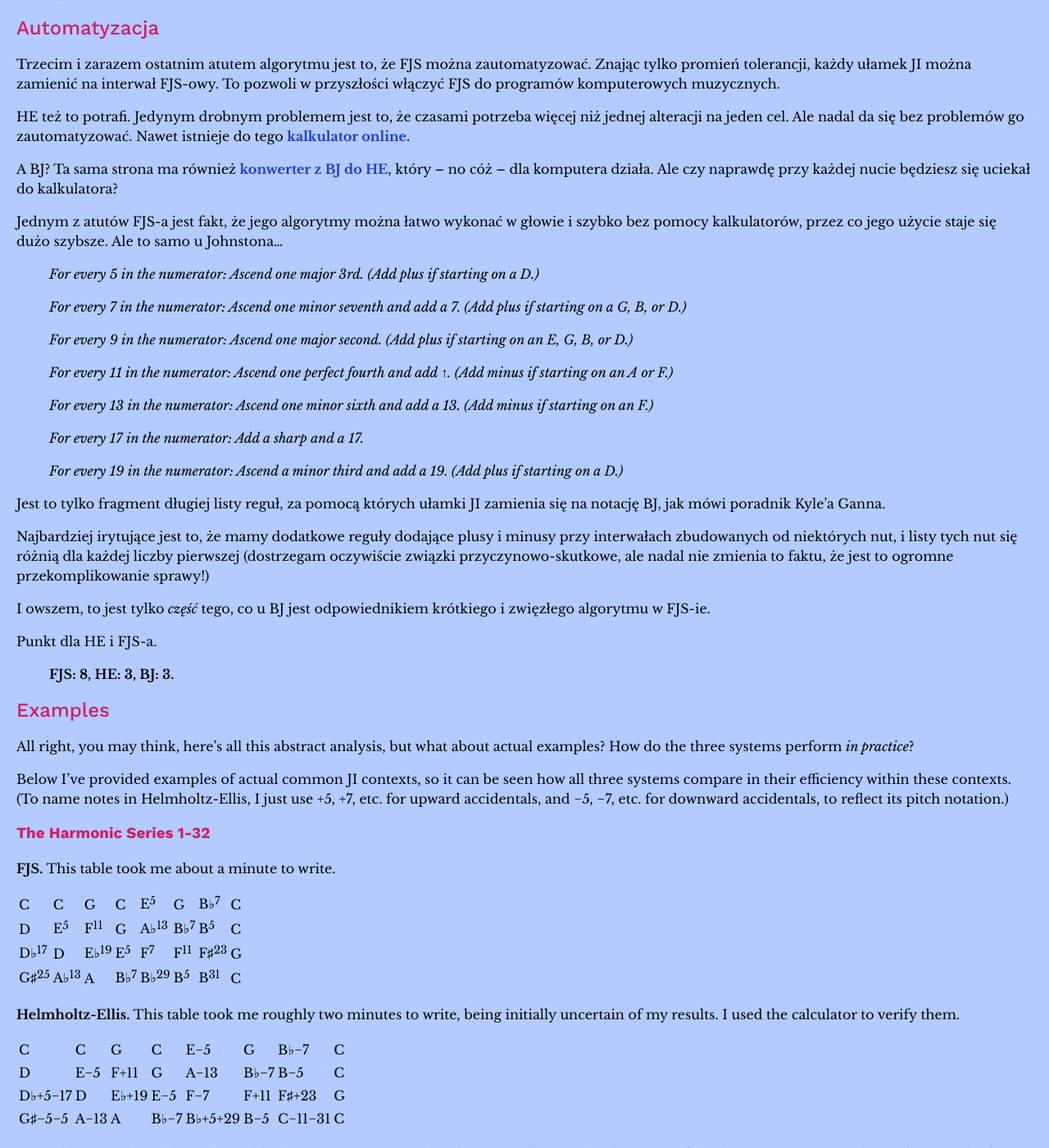
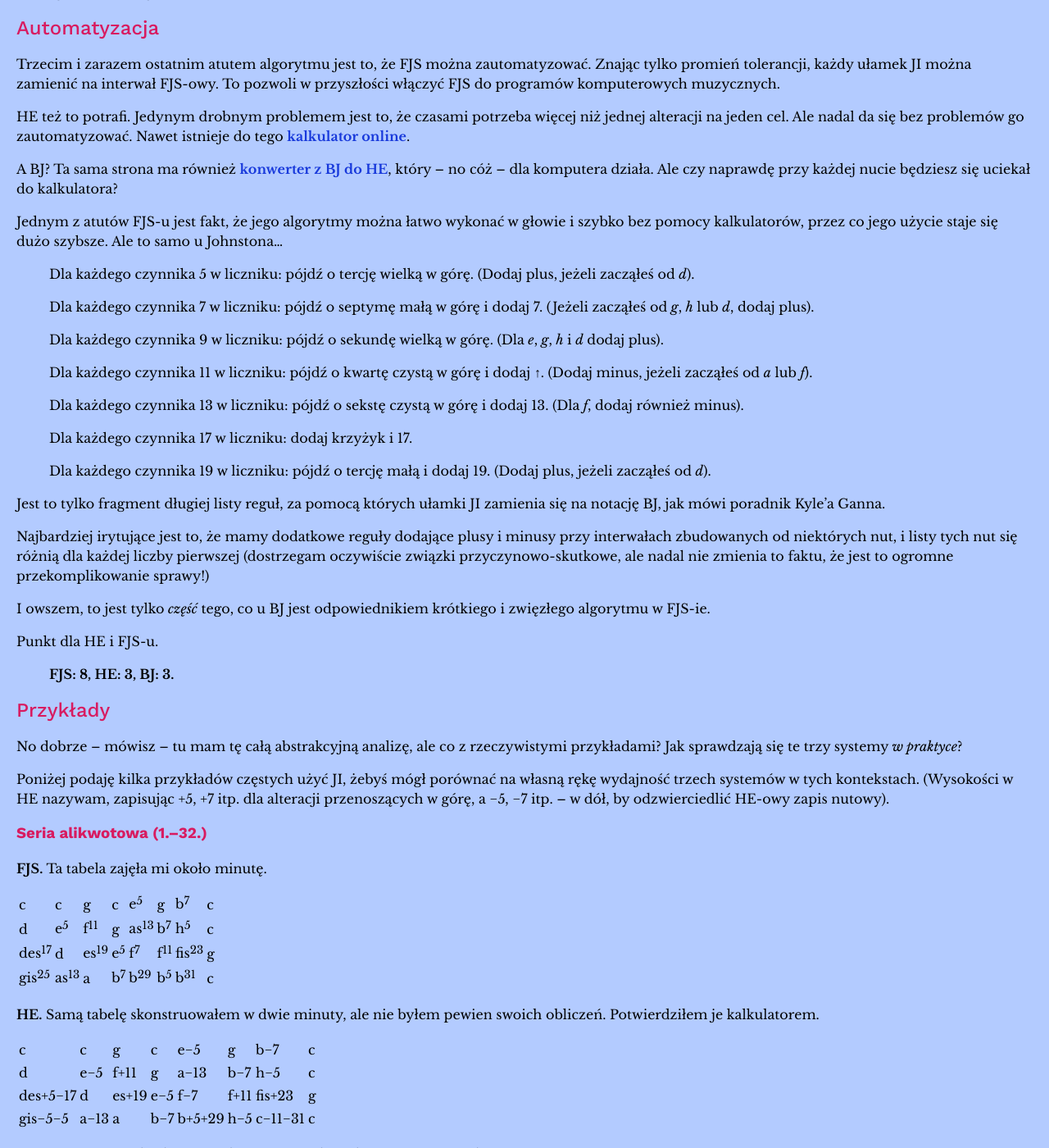
Before and after one commit to misotanni/misotanni.github.io, a Jekyll site: the page built from fjs/pl/compare.md, in a window 1280 px wide and 1400 px high, scrolled down 6093 px. Shown: the whole window at 82% size. Built offline with Jekyll 4.4.1, drawn with Linux system fonts in a browser that asks for light colours; our own code applies the rules of GitHub Pages for plain Markdown files; formulas are drawn with MathJax 3; some of the changed text lies outside the part shown.

Commit message:
I can't do this anymore

```diff
--- a/fjs/pl/compare.md
+++ b/fjs/pl/compare.md
@@ -169,7 +169,7 @@ Z powodu losowych symboli, prawie niemożliwe jest nazywanie nut w HE, chyba że
 
 A co z BJ? Jego alteracje w końcu wyglądają obiecująco. Ale BJ znowu z kolei ma dziwny system podziału swoich alteracji przy nazywaniu nut. Niektóre z nich są pisane między tonem diatonicznym a alterację pitagorejską, ale nikt nie mówi, które. Na przykład nuta o komat niebiański niżej niż *es* to jest *e*7♭+ (sic!) Alteracja 7 znajduje się między *e* a bemolem, ale + już po tym bemolu. Najbardziej boli fakt, że komat niebiański w dół u BJ to jest „najpierw komat niebiański plus syntoniczny w dół, ale potem z powrotem o syntoniczny w górę”.
 
-BJ także ma zaawansowany system wypowiadania tych nazw. Jest on podobny do FJS-a, ale dużo bardziej skomplikowany, skoro komaty dla 5, 7, i 11 mają nieregularne symbole. Kyle Gann podaje możliwą nazwę „G-sharp-up-arrow-double-sub-seven-minus” (czyli mniej więcej „gis-strzałka-w-górę-podwójny-pod-siedem-minus”). To dużo bardziej skomplikowane, niż najdziksza możliwa nazwa w FJS-ie, która zawsze będzie się składać z: (części pitagorejskiej)-(ewentualnego „nad”)-(otonalnych)-(„pod”)-(utonalnych), w tej kolejności. Gann mówi, że składanie alteracji w BJ nie ma standardowej formy.
+BJ także ma zaawansowany system wypowiadania tych nazw. Jest on podobny do FJS-u, ale dużo bardziej skomplikowany, skoro komaty dla 5, 7, i 11 mają nieregularne symbole. Kyle Gann podaje możliwą nazwę „G-sharp-up-arrow-double-sub-seven-minus” (czyli mniej więcej „gis-strzałka-w-górę-podwójny-pod-siedem-minus”). To dużo bardziej skomplikowane, niż najdziksza możliwa nazwa w FJS-ie, która zawsze będzie się składać z: (części pitagorejskiej)-(ewentualnego „nad”)-(otonalnych)-(„pod”)-(utonalnych), w tej kolejności. Gann mówi, że składanie alteracji w BJ nie ma standardowej formy.
 
 Ten system jest nadal lepszy niż nic.
 
@@ -201,21 +201,21 @@ HE też to potrafi. Jedynym drobnym problemem jest to, że czasami potrzeba wię
 
 A BJ? Ta sama strona ma również [konwerter z BJ do HE](https://www.plainsound.org/HEJI/johnston.html), który – no cóż – dla komputera działa. Ale czy naprawdę przy każdej nucie będziesz się uciekał do kalkulatora?
 
-Jednym z atutów FJS-a jest fakt, że jego algorytmy można łatwo wykonać w głowie i szybko bez pomocy kalkulatorów, przez co jego użycie staje się dużo szybsze. Ale to samo u Johnstona...
+Jednym z atutów FJS-u jest fakt, że jego algorytmy można łatwo wykonać w głowie i szybko bez pomocy kalkulatorów, przez co jego użycie staje się dużo szybsze. Ale to samo u Johnstona...
 
-> *For every 5 in the numerator: Ascend one major 3rd. (Add plus if starting on a D.)*
+> Dla każdego czynnika 5 w liczniku: pójdź o tercję wielką w górę. (Dodaj plus, jeżeli zacząłeś od *d*).
 >
-> *For every 7 in the numerator: Ascend one minor seventh and add a 7. (Add plus if starting on a G, B, or D.)*
+> Dla każdego czynnika 7 w liczniku: pójdź o septymę małą w górę i dodaj 7. (Jeżeli zacząłeś od *g*, *h* lub *d*, dodaj plus).
 >
-> *For every 9 in the numerator: Ascend one major second. (Add plus if starting on an E, G, B, or D.)*
+> Dla każdego czynnika 9 w liczniku: pójdź o sekundę wielką w górę. (Dla *e*, *g*, *h* i *d* dodaj plus).
 >
-> *For every 11 in the numerator: Ascend one perfect fourth and add ↑. (Add minus if starting on an A or F.)*
+> Dla każdego czynnika 11 w liczniku: pójdź o kwartę czystą w górę i dodaj ↑. (Dodaj minus, jeżeli zacząłeś od *a* lub *f*).
 >
-> *For every 13 in the numerator: Ascend one minor sixth and add a 13. (Add minus if starting on an F.)*
+> Dla każdego czynnika 13 w liczniku: pójdź o sekstę czystą w górę i dodaj 13. (Dla *f*, dodaj również minus).
 >
-> *For every 17 in the numerator: Add a sharp and a 17.*
+> Dla każdego czynnika 17 w liczniku: dodaj krzyżyk i 17.
 >
-> *For every 19 in the numerator: Ascend a minor third and add a 19. (Add plus if starting on a D.)*
+> Dla każdego czynnika 19 w liczniku: pójdź o tercję małą i dodaj 19. (Dodaj plus, jeżeli zacząłeś od *d*).
 
 Jest to tylko fragment długiej listy reguł, za pomocą których ułamki JI zamienia się na notację BJ, jak mówi poradnik Kyle'a Ganna.
 
@@ -223,44 +223,44 @@ Najbardziej irytujące jest to, że mamy dodatkowe reguły dodające plusy i min
 
 I owszem, to jest tylko *część* tego, co u BJ jest odpowiednikiem krótkiego i zwięzłego algorytmu w FJS-ie.
 
-Punkt dla HE i FJS-a.
+Punkt dla HE i FJS-u.
 
 > **FJS: 8, HE: 3, BJ: 3.**
 
-## Examples
+## Przykłady
 
-All right, you may think, here's all this abstract analysis, but what about actual examples? How do the three systems perform *in practice*?
+No dobrze – mówisz – tu mam tę całą abstrakcyjną analizę, ale co z rzeczywistymi przykładami? Jak sprawdzają się te trzy systemy *w praktyce*?
 
-Below I've provided examples of actual common JI contexts, so it can be seen how all three systems compare in their efficiency within these contexts. (To name notes in Helmholtz-Ellis, I just use +5, +7, etc. for upward accidentals, and −5, −7, etc. for downward accidentals, to reflect its pitch notation.)
+Poniżej podaję kilka przykładów częstych użyć JI, żebyś mógł porównać na własną rękę wydajność trzech systemów w tych kontekstach. (Wysokości w HE nazywam, zapisując +5, +7 itp. dla alteracji przenoszących w górę, a −5, −7 itp. – w dół, by odzwierciedlić HE-owy zapis nutowy).
 
-### The Harmonic Series 1-32
+### Seria alikwotowa (1.–32.)
 
-**FJS.** This table took me about a minute to write.
+**FJS.** Ta tabela zajęła mi około minutę.
 
-| C               | C               | G               | C              | E<sup>5</sup>   | G              | B♭<sup>7</sup>  | C |
-| D               | E<sup>5</sup>   | F<sup>11</sup>  | G              | A♭<sup>13</sup> | B♭<sup>7</sup> | B<sup>5</sup>   | C |
-| D♭<sup>17</sup> | D               | E♭<sup>19</sup> | E<sup>5</sup>  | F<sup>7</sup>   | F<sup>11</sup> | F♯<sup>23</sup> | G |
-| G♯<sup>25</sup> | A♭<sup>13</sup> | A               | B♭<sup>7</sup> | B♭<sup>29</sup> | B<sup>5</sup>  | B<sup>31</sup>  | C |
+| c                | c               | g               | c             | e<sup>5</sup>   | g              | b<sup>7</sup>    | c |
+| d                | e<sup>5</sup>   | f<sup>11</sup>  | g             | as<sup>13</sup> | b<sup>7</sup>  | h<sup>5</sup>    | c |
+| des<sup>17</sup> | d               | es<sup>19</sup> | e<sup>5</sup> | f<sup>7</sup>   | f<sup>11</sup> | fis<sup>23</sup> | g |
+| gis<sup>25</sup> | as<sup>13</sup> | a               | b<sup>7</sup> | b<sup>29</sup>  | b<sup>5</sup>  | b<sup>31</sup>   | c |
 
-**Helmholtz-Ellis.** This table took me roughly two minutes to write, being initially uncertain of my results. I used the calculator to verify them.
+**HE.** Samą tabelę skonstruowałem w dwie minuty, ale nie byłem pewien swoich obliczeń. Potwierdziłem je kalkulatorem.
 
-| C       | C    | G     | C    | E−5     | G    | B♭−7    | C |
-| D       | E−5  | F+11  | G    | A−13    | B♭−7 | B−5     | C |
-| D♭+5−17 | D    | E♭+19 | E−5  | F−7     | F+11 | F♯+23   | G |
-| G♯−5−5  | A−13 | A     | B♭−7 | B♭+5+29 | B−5  | C−11−31 | C |
+| c        | c    | g     | c   | e−5    | g    | b−7     | c |
+| d        | e−5  | f+11  | g   | a−13   | b−7  | h−5     | c |
+| des+5−17 | d    | es+19 | e−5 | f−7    | f+11 | fis+23  | g |
+| gis−5−5  | a−13 | a     | b−7 | b+5+29 | h−5  | c−11−31 | c |
 
-**Ben Johnston.** This table took roughly three minutes, given that I have actually seen this fragment of the harmonic series in Johnston's system before.
+**BJ.** Pomimo że widziałem już gdzieś tę rozpiskę, odtworzenie jej zajęło mi aż trzy minuty.
 
-| C    | C    | G    | C   | E    | G   | B7♭   | C |
-| D    | E    | F↑   | G   | A♭13 | B7♭ | B     | C |
-| C♯17 | D    | E♭19 | E   | F7+  | F↑  | F♯23+ | G |
-| G♯   | A♭13 | A+   | B7♭ | B♭29 | B   | B31   | C |
+| c    | c    | g    | c   | e    | g   | h7♭   | c |
+| d    | e    | f↑   | g   | a♭13 | h7♭ | h     | c |
+| c♯17 | d    | e♭19 | e   | f7+  | f↑  | f♯23+ | g |
+| g♯   | a♭13 | a+   | h7♭ | h♭29 | h   | h31   | c |
 
-### La Monte Young's "Well-Tuned Piano"
+### „Dobrze nastrojony fortepian” La Monte'a Younga.
 
-**Young's notation.** (I write the scale as ascending, not as a sequence of keys on the keyboard, so G♯ comes before G as it is a lower pitch.)
+**Notacja Younga.** (Tu dźwięki wypisane są w kolejności rosnącej, a nie jako szereg klawiszy na klawiaturze; z tego powodu *gis* postawione jest przed *g*, ponieważ jest niższe).
 
-E♭, E, F, F♯, G♯, G, A, B♭, B, C♯, C, D, E♭.
+> es, e, f, fis, gis, g, a, b, h, cis, c, d, es.
 
 **FJS.** Exactly as concise as Young, without relying on an arbitrary keyboard mapping. Also notates the tonic as its true pitch with reference to A = 440 Hz, the tuning of Young's piano.
 
```
